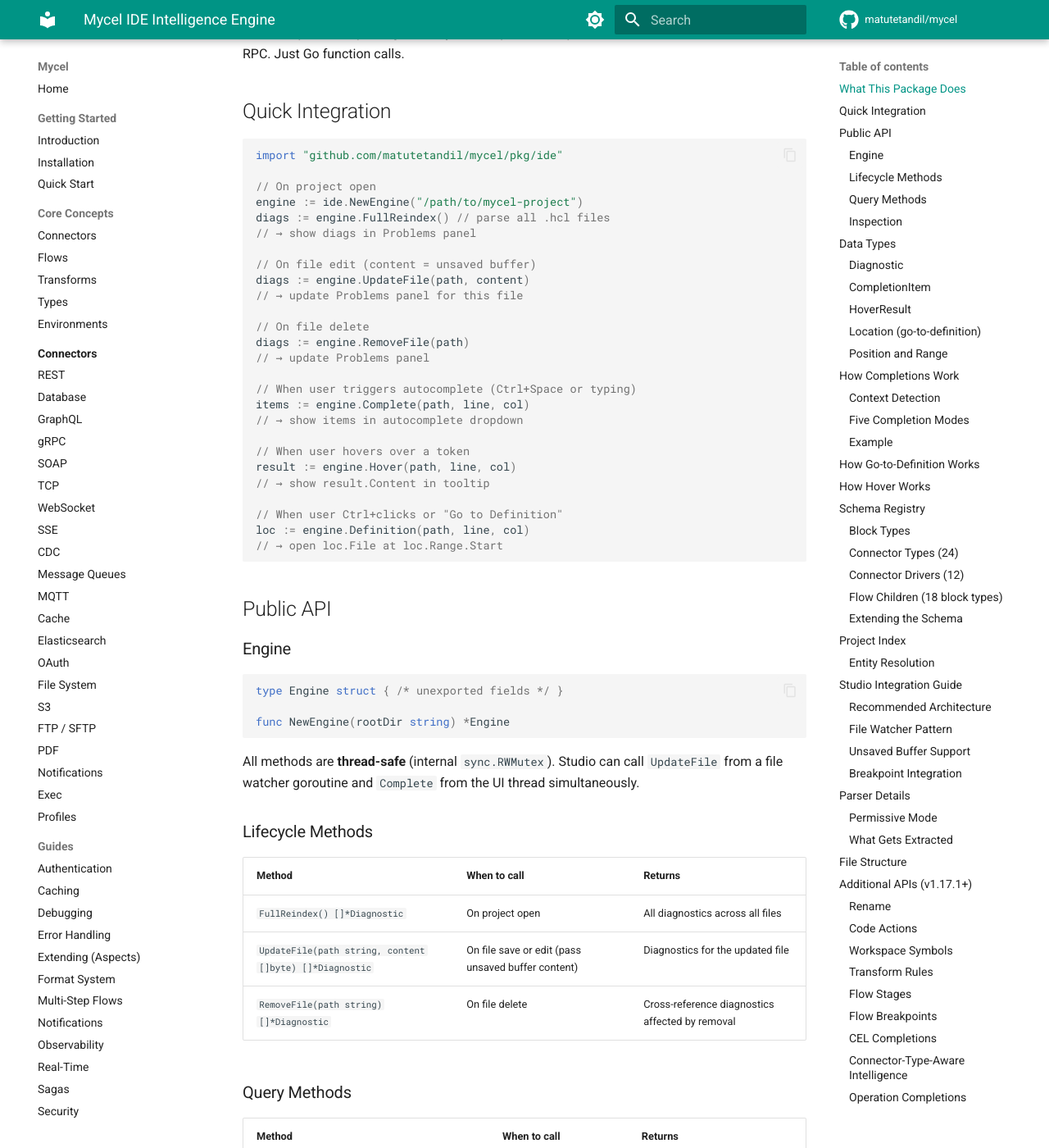
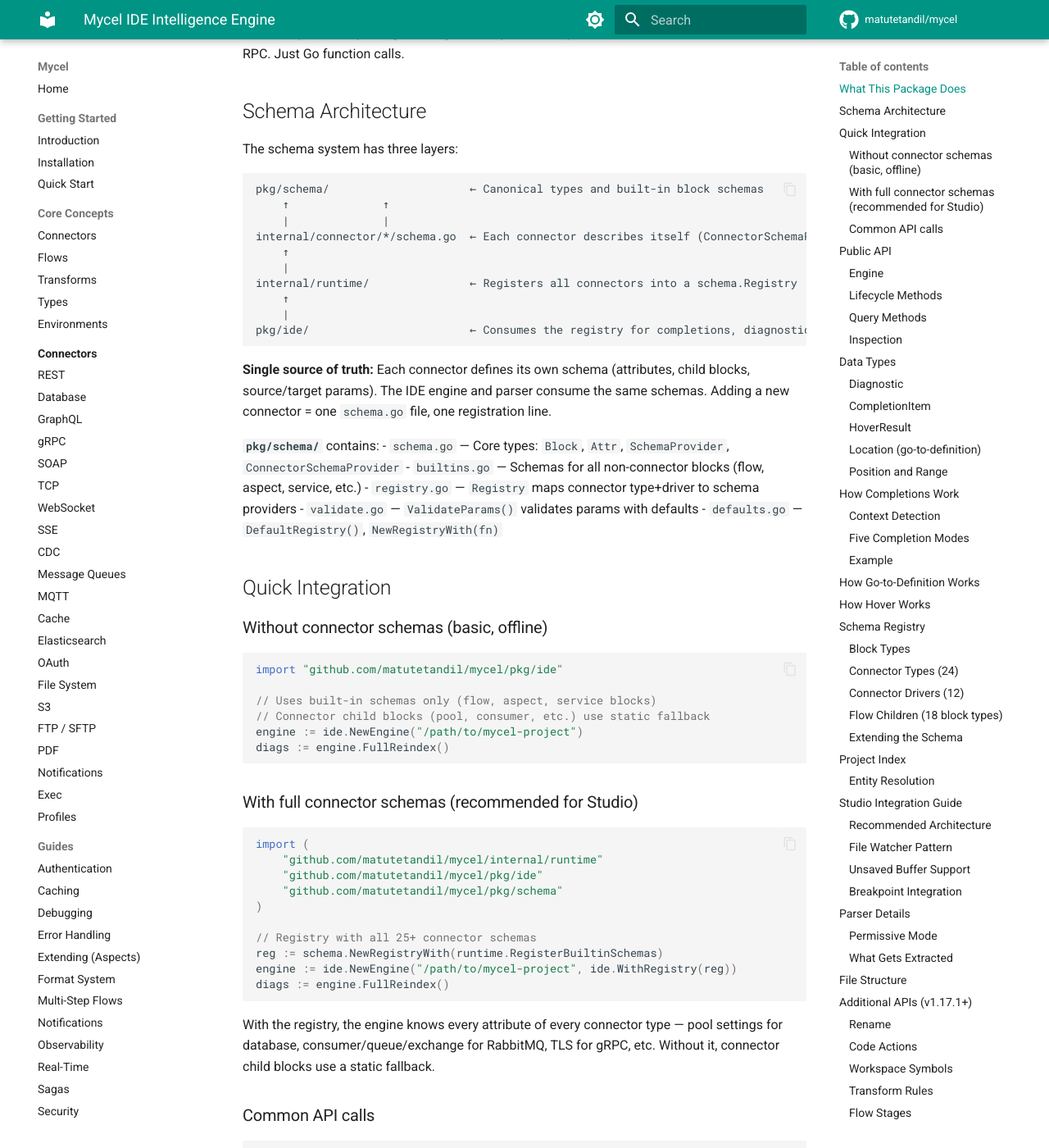
Before and after one commit to matutetandil/mycel, an MkDocs documentation site: the page built from docs/IDE-ENGINE.md, in a window 1280 px wide and 1400 px high, scrolled down 413 px. Shown: the whole window at 82% size. Built offline with MkDocs 1.6.1 and Material for MkDocs 9.7.7, drawn with Linux system fonts in a browser that asks for light colours; comment, search, counter and statistics services are not loaded; some of the changed text lies outside the part shown.

Commit message:
Update documentation for SchemaProvider architecture
IDE-ENGINE.md: added Schema Architecture section, updated Quick
Integration with WithRegistry example, updated file structure to
include pkg/schema/ and connector schema files. CHANGELOG: added
Unreleased section with all SchemaProvider changes.

````diff
--- a/docs/IDE-ENGINE.md
+++ b/docs/IDE-ENGINE.md
@@ -10,11 +10,65 @@
 
 Studio imports this package directly — no separate LSP process, no subcommand, no JSON-RPC. Just Go function calls.
 
+## Schema Architecture
+
+The schema system has three layers:
+
+```
+pkg/schema/                     ← Canonical types and built-in block schemas
+    ↑              ↑
+    |              |
+internal/connector/*/schema.go  ← Each connector describes itself (ConnectorSchemaProvider)
+    ↑
+    |
+internal/runtime/               ← Registers all connectors into a schema.Registry
+    ↑
+    |
+pkg/ide/                        ← Consumes the registry for completions, diagnostics, etc.
+```
+
+**Single source of truth:** Each connector defines its own schema (attributes, child blocks, source/target params). The IDE engine and parser consume the same schemas. Adding a new connector = one `schema.go` file, one registration line.
+
+**`pkg/schema/`** contains:
+- `schema.go` — Core types: `Block`, `Attr`, `SchemaProvider`, `ConnectorSchemaProvider`
+- `builtins.go` — Schemas for all non-connector blocks (flow, aspect, service, etc.)
+- `registry.go` — `Registry` maps connector type+driver to schema providers
+- `validate.go` — `ValidateParams()` validates params with defaults
+- `defaults.go` — `DefaultRegistry()`, `NewRegistryWith(fn)`
+
 ## Quick Integration
+
+### Without connector schemas (basic, offline)
 
 ```go
 import "github.com/matutetandil/mycel/pkg/ide"
 
+// Uses built-in schemas only (flow, aspect, service blocks)
+// Connector child blocks (pool, consumer, etc.) use static fallback
+engine := ide.NewEngine("/path/to/mycel-project")
+diags := engine.FullReindex()
+```
+
+### With full connector schemas (recommended for Studio)
+
+```go
+import (
+    "github.com/matutetandil/mycel/internal/runtime"
+    "github.com/matutetandil/mycel/pkg/ide"
+    "github.com/matutetandil/mycel/pkg/schema"
+)
+
+// Registry with all 25+ connector schemas
+reg := schema.NewRegistryWith(runtime.RegisterBuiltinSchemas)
+engine := ide.NewEngine("/path/to/mycel-project", ide.WithRegistry(reg))
+diags := engine.FullReindex()
+```
+
+With the registry, the engine knows every attribute of every connector type — pool settings for database, consumer/queue/exchange for RabbitMQ, TLS for gRPC, etc. Without it, connector child blocks use a static fallback.
+
+### Common API calls
+
+```go
 // On project open
 engine := ide.NewEngine("/path/to/mycel-project")
 diags := engine.FullReindex() // parse all .hcl files
@@ -546,23 +600,36 @@
 ## File Structure
 
 ```
-pkg/ide/
-├── ide.go               # Engine: public API, thread-safe wrapper
-├── index.go             # ProjectIndex: data structures, lookup tables, rebuild
-├── parse.go             # Permissive HCL parser (hclsyntax direct access)
-├── schema.go            # Static schema registry (blocks, attrs, values, refs)
-├── complete.go          # Completion logic (root, block content, values, CEL, operations)
-├── diagnose.go          # Diagnostics (parse, schema, cross-refs, connector-type, operations)
-├── position.go          # Types (Position, Range, Diagnostic, etc.), cursor context
-├── cel.go               # CEL functions/variables registry, CEL context detection
-├── connector_schema.go  # Connector-type-aware attribute schemas and validation
-├── operation.go         # Operation string validation and completion (REST, GraphQL, gRPC)
-├── rename.go            # Rename support (definition + all references)
-├── codeaction.go        # Quick-fix code actions (create connector/type, add attribute)
-├── symbols.go           # Workspace and file symbols for navigation
-├── transform_rules.go   # Ordered transform rules and flow stage discovery
-├── ide_test.go          # 14 core tests
-└── enhancements_test.go # 21 enhancement tests (CEL, rename, symbols, breakpoints, unknown attrs, etc.)
+pkg/schema/                          # Canonical schema definitions (source of truth)
+├── schema.go                        # Core types: Block, Attr, SchemaProvider, ConnectorSchemaProvider
+├── builtins.go                      # Built-in block schemas (flow, aspect, service, etc.)
+├── registry.go                      # Registry: maps connector type+driver to schema providers
+├── validate.go                      # ValidateParams: schema-driven validation with defaults
+├── defaults.go                      # DefaultRegistry(), NewRegistryWith(fn)
+└── schema_test.go                   # 8 tests
+
+pkg/ide/                             # IDE intelligence engine
+├── ide.go                           # Engine: public API, WithRegistry option, thread-safe
+├── index.go                         # ProjectIndex: data structures, lookup tables, rebuild
+├── parse.go                         # Permissive HCL parser (sorted attrs by source position)
+├── schema.go                        # Type aliases delegating to pkg/schema
+├── complete.go                      # Completions: root, block, values, CEL, operations, connector-aware
+├── diagnose.go                      # Diagnostics: parse, schema, cross-refs, unknown attrs, operations
+├── position.go                      # Types (Position, Range, Diagnostic, etc.), cursor context
+├── cel.go                           # CEL functions/variables, context detection
+├── connector_schema.go              # Connector-type-aware validation (registry + static fallback)
+├── operation.go                     # Operation string validation and completion
+├── rename.go                        # Rename: definition + all references
+├── codeaction.go                    # Quick-fix code actions
+├── symbols.go                       # Workspace and file symbols
+├── transform_rules.go               # Transform rules, flow stages, breakpoint locations
+├── ide_test.go                      # 14 core tests
+└── enhancements_test.go             # 21 enhancement tests
+
+internal/connector/*/schema.go       # Each connector's ConnectorSchemaProvider (25+ files)
+internal/connector/*/connector_schema.go  # (when schema.go was taken)
+
+internal/runtime/schema_registration.go  # RegisterBuiltinSchemas(), NewSchemaRegistry()
 ```
 
 ## Additional APIs (v1.17.1+)
````
Also changed, not shown: CHANGELOG.md (+12 -0 lines).
